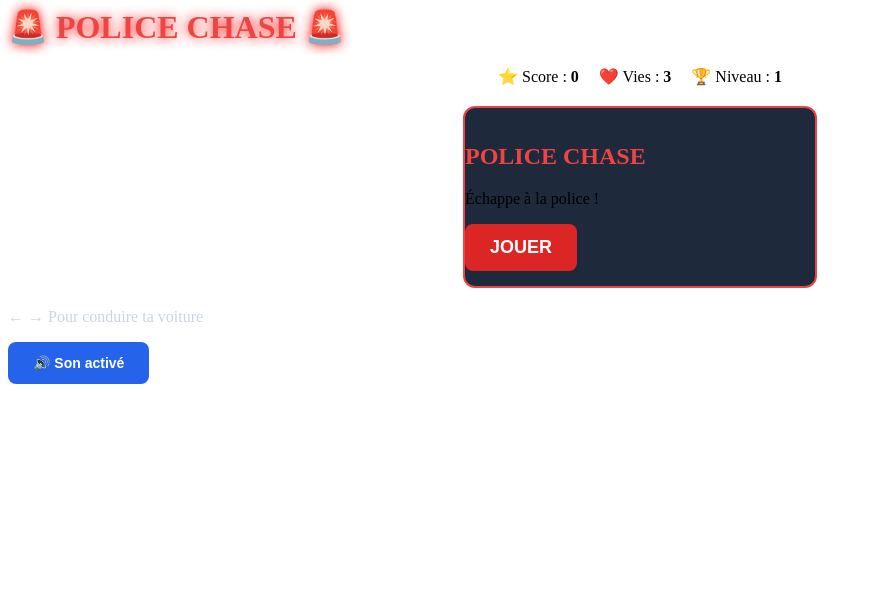
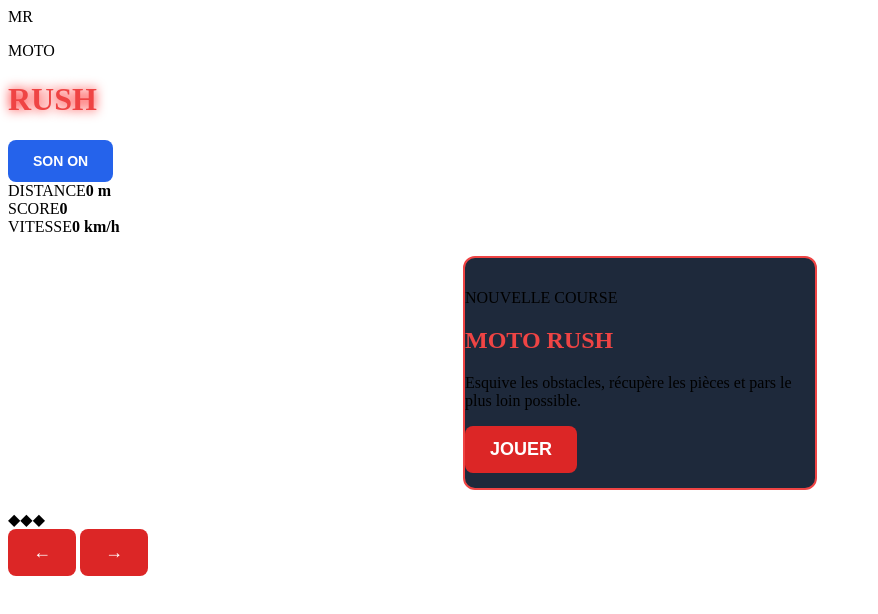
Before and after one commit to Kylian49/kylian, a plain HTML site: page index.html in a window 1280 px wide. Shown: the whole page, without its empty margins (0-878 px from the left). Drawn offline with Linux system fonts and the light colour scheme.

Commit message:
modification de index.html

```diff
--- a/index.html
+++ b/index.html
@@ -1,40 +1,51 @@
-
-</body>
-</html>
 
 <!DOCTYPE html>
 <html lang="fr">
 <head>
     <meta charset="UTF-8">
     <meta name="viewport" content="width=device-width, initial-scale=1.0">
-    <title>Police Chase</title>
+    <title>Moto Rush</title>
     <link rel="stylesheet" href="style.css">
 </head>
 <body>
+    <main class="game-shell">
+        <header>
+            <div class="brand">
+                <span class="brand-mark">MR</span>
+                <div>
+                    <p>MOTO</p>
+                    <h1>RUSH</h1>
+                </div>
+            </div>
+            <button id="son" class="sound-button" aria-label="Activer ou couper le son">SON ON</button>
+        </header>
 
-    <h1>🚨 POLICE CHASE 🚨</h1>
+        <section class="hud" aria-label="Informations de course">
+            <div><span>DISTANCE</span><strong><b id="distance">0</b> m</strong></div>
+            <div><span>SCORE</span><strong id="score">0</strong></div>
+            <div><span>VITESSE</span><strong><b id="vitesse">0</b> km/h</strong></div>
+        </section>
 
-    <div id="infos">
-        <span>⭐ Score : <b id="score">0</b></span>
-        <span>❤️ Vies : <b id="vies">3</b></span>
-        <span>🏆 Niveau : <b id="niveau">1</b></span>
-    </div>
+        <div class="game-wrap">
+            <canvas id="jeu" width="400" height="600" aria-label="Jeu de moto"></canvas>
 
-    <div id="menu">
-        <h2>POLICE CHASE</h2>
-        <p>Échappe à la police !</p>
-        <button id="demarrer">JOUER</button>
-    </div>
+            <div id="menu" class="menu">
+                <div class="menu-card">
+                    <p class="eyebrow">NOUVELLE COURSE</p>
+                    <h2>MOTO RUSH</h2>
+                    <p>Esquive les obstacles, récupère les pièces et pars le plus loin possible.</p>
+                    <button id="demarrer" class="primary-button">JOUER</button>
+                </div>
+            </div>
 
-    <canvas id="jeu" width="400" height="600"></canvas>
+            <div class="lives" aria-label="Vies restantes"><span id="life1">◆</span><span id="life2">◆</span><span id="life3">◆</span></div>
+        </div>
 
-    <p id="commandes">
-        ← → Pour conduire ta voiture
-    </p>
-
-    <button id="son">🔊 Son activé</button>
-
+        <div class="controls" aria-label="Commandes tactiles">
+            <button id="gauche" aria-label="Aller à gauche">←</button>
+            <button id="droite" aria-label="Aller à droite">→</button>
+        </div>
+    </main>
     <script src="script.js"></script>
-
 </body>
 </html>
```
